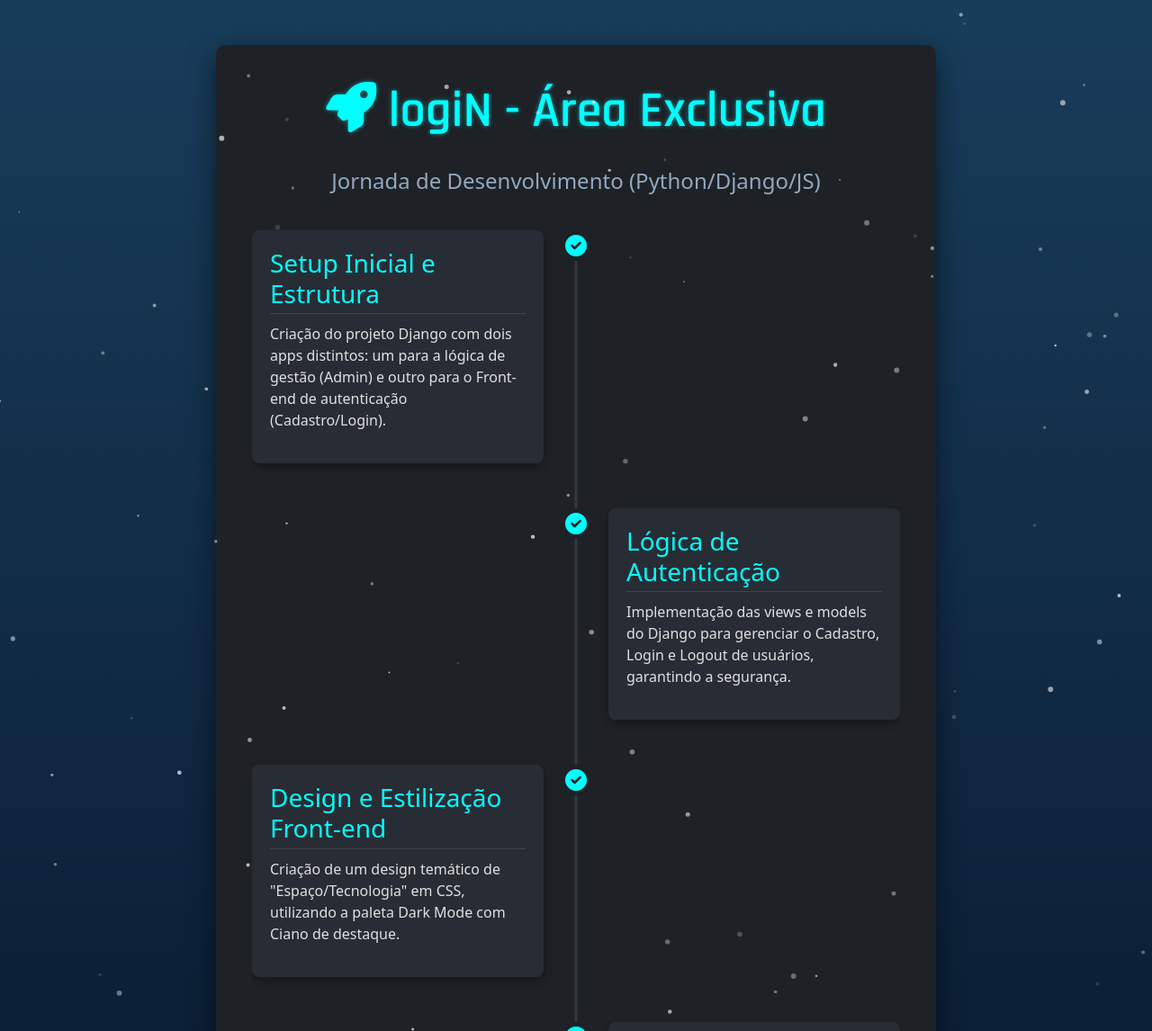
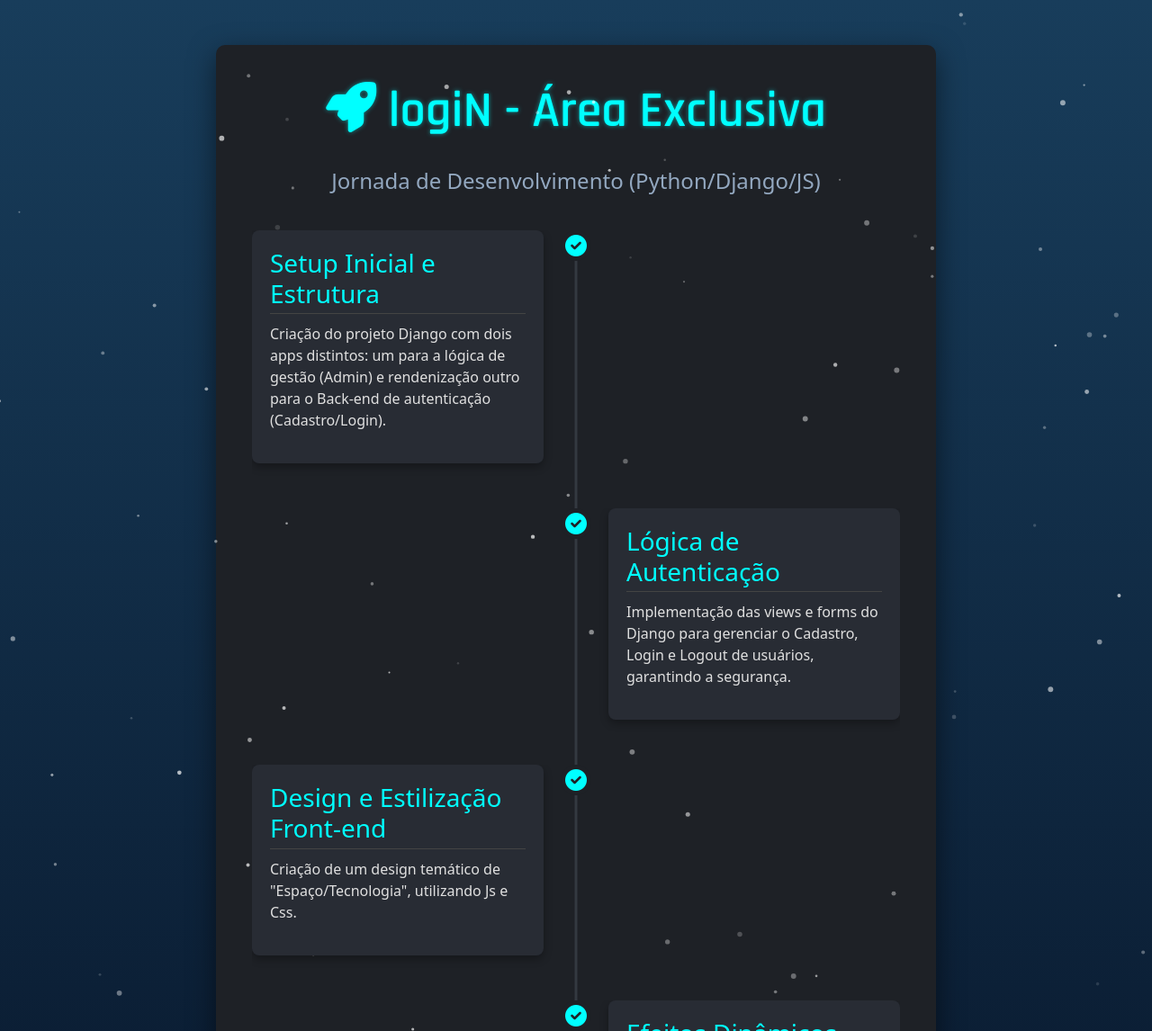
Before and after one commit to Dlucasz027/logiN, a Django app: page /exclusiva/ in a window 1280 px wide. Shown: the whole page at 90% size. Run offline with Django 5.2, Linux system fonts and the light colour scheme; a user stored in the database is signed in; some libraries are stand-ins or nearby versions.

Commit message:
fix: ajusta "jornada de desenvolvimento" na área "exclusiva"

```diff
--- a/logiN/templates/logiN/exclusiva.html
+++ b/logiN/templates/logiN/exclusiva.html
@@ -25,35 +25,35 @@
                 <i class="fas fa-check-circle"></i>
                 <div class="timeline-content">
                     <h3>Setup Inicial e Estrutura</h3>
-                    <p>Criação do projeto Django com dois apps distintos: um para a lógica de gestão (Admin) e outro para o Front-end de autenticação (Cadastro/Login).</p>
+                    <p>Criação do projeto Django com dois apps distintos: um para a lógica de gestão (Admin) e rendenização outro para o Back-end de autenticação (Cadastro/Login).</p>
                 </div>
             </li>
             <li class="timeline-item">
                 <i class="fas fa-check-circle"></i>
                 <div class="timeline-content">
                     <h3>Lógica de Autenticação</h3>
-                    <p>Implementação das views e models do Django para gerenciar o Cadastro, Login e Logout de usuários, garantindo a segurança.</p>
+                    <p>Implementação das views e forms do Django para gerenciar o Cadastro, Login e Logout de usuários, garantindo a segurança.</p>
                 </div>
             </li>
             <li class="timeline-item">
                 <i class="fas fa-check-circle"></i>
                 <div class="timeline-content">
                     <h3>Design e Estilização Front-end</h3>
-                    <p>Criação de um design temático de "Espaço/Tecnologia" em CSS, utilizando a paleta Dark Mode com Ciano de destaque.</p>
+                    <p>Criação de um design temático de "Espaço/Tecnologia", utilizando Js e Css.</p>
                 </div>
             </li>
             <li class="timeline-item">
                 <i class="fas fa-check-circle"></i>
                 <div class="timeline-content">
                     <h3>Efeitos Dinâmicos (tsParticles)</h3>
-                    <p>Integração de JavaScript para adicionar o efeito de estrelas (partículas) flutuando no fundo, finalizando a estética.</p>
+                    <p>Integração de JavaScript para adicionar o efeito de "estrelas" (partículas) flutuando no fundo, finalizando a estética.</p>
                 </div>
             </li>
             <li class="timeline-item">
                 <i class="fas fa-check-circle"></i>
                 <div class="timeline-content">
                     <h3>Hospedagem e Versão Final</h3>
-                    <p>Deploy inicial e versionamento do código no GitHub, concluindo o ciclo de desenvolvimento.</p>
+                    <p>Versionamento do código no GitHub, concluindo o ciclo de desenvolvimento.</p>
                 </div>
             </li>
         </ul>
```
